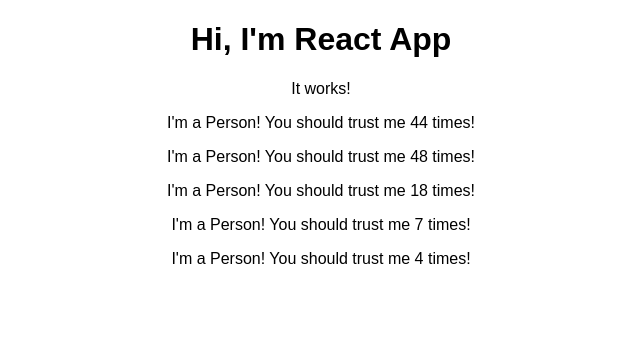
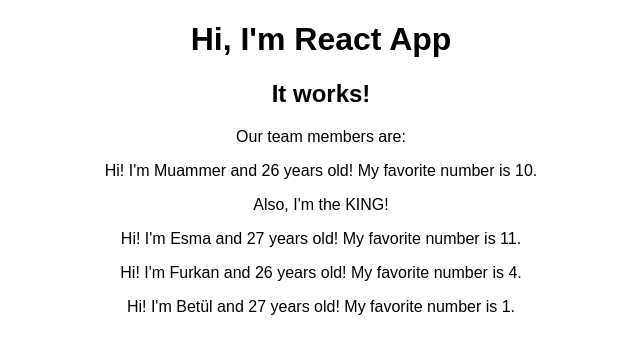
Before and after one commit to mdolmaci/FirstReact, a React (Create React App) app in the folder first-react/: page / in a window 1280 px wide. Shown: the top 354 px of the page, without its empty margins (319-959 px from the left). Built offline with nearby package versions, Linux system fonts and the light colour scheme.

Commit message:
another commit

```diff
--- a/first-react/src/App.js
+++ b/first-react/src/App.js
@@ -8,12 +8,12 @@
     return (
       <div className="App">
         <h1>Hi, I'm React App</h1>
-        <p>It works!</p>
-        <Person />
-        <Person />
-        <Person />
-        <Person />
-        <Person />
+        <h2>It works!</h2>
+        <p>Our team members are: </p>
+        <Person name="Muammer" age="26"> Also, I'm the KING!</Person>
+        <Person name="Esma" age="27"/>
+        <Person name="Furkan" age="26"/>
+        <Person name="Betül" age="27"/>
       </div>
     );
 
--- a/first-react/src/Person/Person.js
+++ b/first-react/src/Person/Person.js
@@ -1,7 +1,13 @@
 import React from 'react';
 
-const person = () => {
-  return <p>I'm a Person! You should trust me {Math.floor(Math.random()*50)} times!</p>
+const person = (props) => {
+  return (
+    <div>
+      <p>Hi! I'm {props.name} and {props.age} years old!
+      My favorite number is {Math.floor(Math.random()*12)}.</p>
+      <p>{props.children}</p>
+    </div>
+  )
 };
 
 export default person;
```
